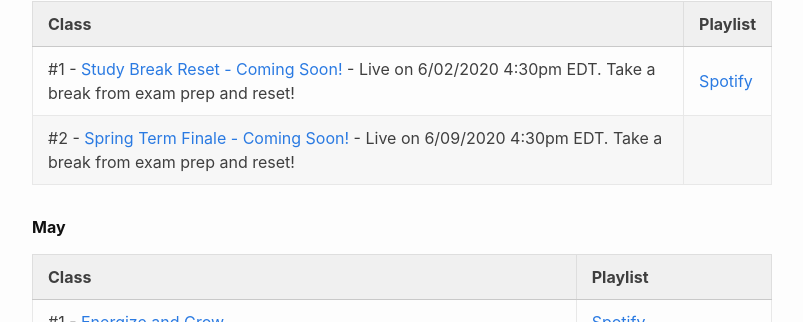
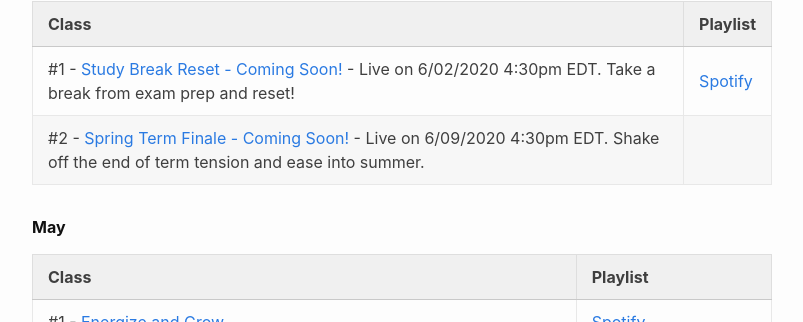
Before and after one commit to emelineclarke/yoga, a Jekyll site: the page built from index.markdown, in a window 1280 px wide. Shown: the part 579-901 px from the top of the page, without its empty margins (238-1041 px from the left). Built offline with Jekyll 4.4.1, drawn with Linux system fonts in a browser that asks for light colours.

Commit message:
Missed description

```diff
--- a/index.markdown
+++ b/index.markdown
@@ -25,7 +25,7 @@ Tuesdays from 4:30-5:30pm EDT
 | Class         |Playlist |
 |:------------- |:-------------|
 | #1 - [Study Break Reset - Coming Soon!](https://dartmouth.zoom.us/j/757625459/) - Live on 6/02/2020 4:30pm EDT. Take a break from exam prep and reset! |  [Spotify](https://open.spotify.com/playlist/5MwNc7J0yVB2AMRMhpk637?si=O-gGO9TxS4q3on-M97uqfw)   |
-| #2 - [Spring Term Finale - Coming Soon!](https://dartmouth.zoom.us/j/757625459/) - Live on 6/09/2020 4:30pm EDT. Take a break from exam prep and reset! |     |
+| #2 - [Spring Term Finale - Coming Soon!](https://dartmouth.zoom.us/j/757625459/) - Live on 6/09/2020 4:30pm EDT. Shake off the end of term tension and ease into summer. |     |
 
 <strong>May</strong>
 
```
